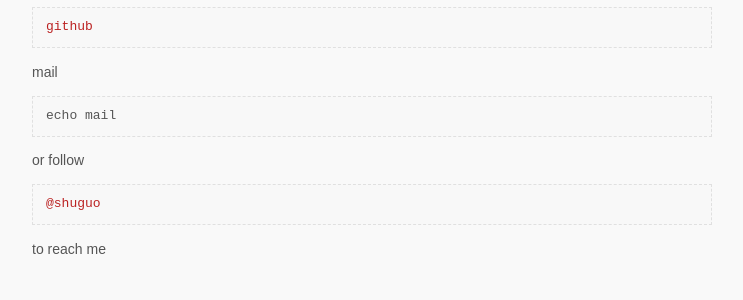
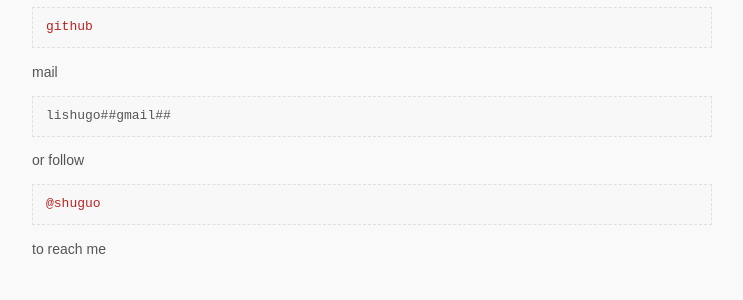
Before and after one commit to eastfoto/eastfoto.github.com, a Jekyll site: the page built from about.markdown, in a window 1280 px wide. Shown: the part 273-573 px from the top of the page, without its empty margins (268-1011 px from the left). Built offline with Jekyll 4.4.1, drawn with Linux system fonts in a browser that asks for light colours; some web fonts are replaced; Markdown is read by kramdown in place of the engine named in the settings.

Commit message:
update about and link

```diff
--- a/about.markdown
+++ b/about.markdown
@@ -13,7 +13,7 @@ who involved in
 
 mail
 
-> echo mail
+> lishugo##gmail##
 
 or follow
 
--- a/links.markdown
+++ b/links.markdown
@@ -3,6 +3,8 @@ title: links
 layout: page
 ---
 
+[Pickcent](http://www.pickcent.com)
+
 [Clivia Media](http://cliviamedia.com)
 
 *# sort*
```
